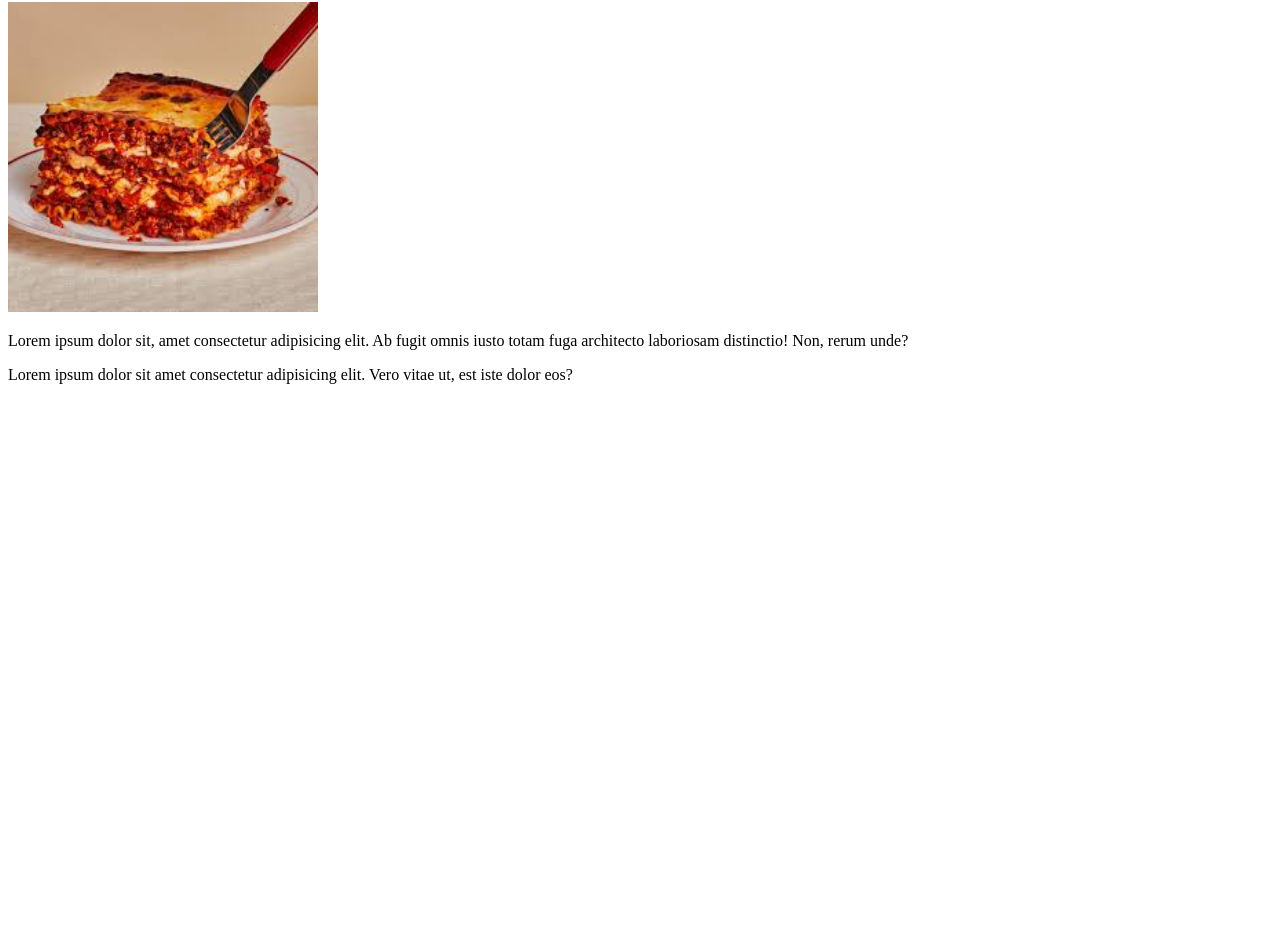
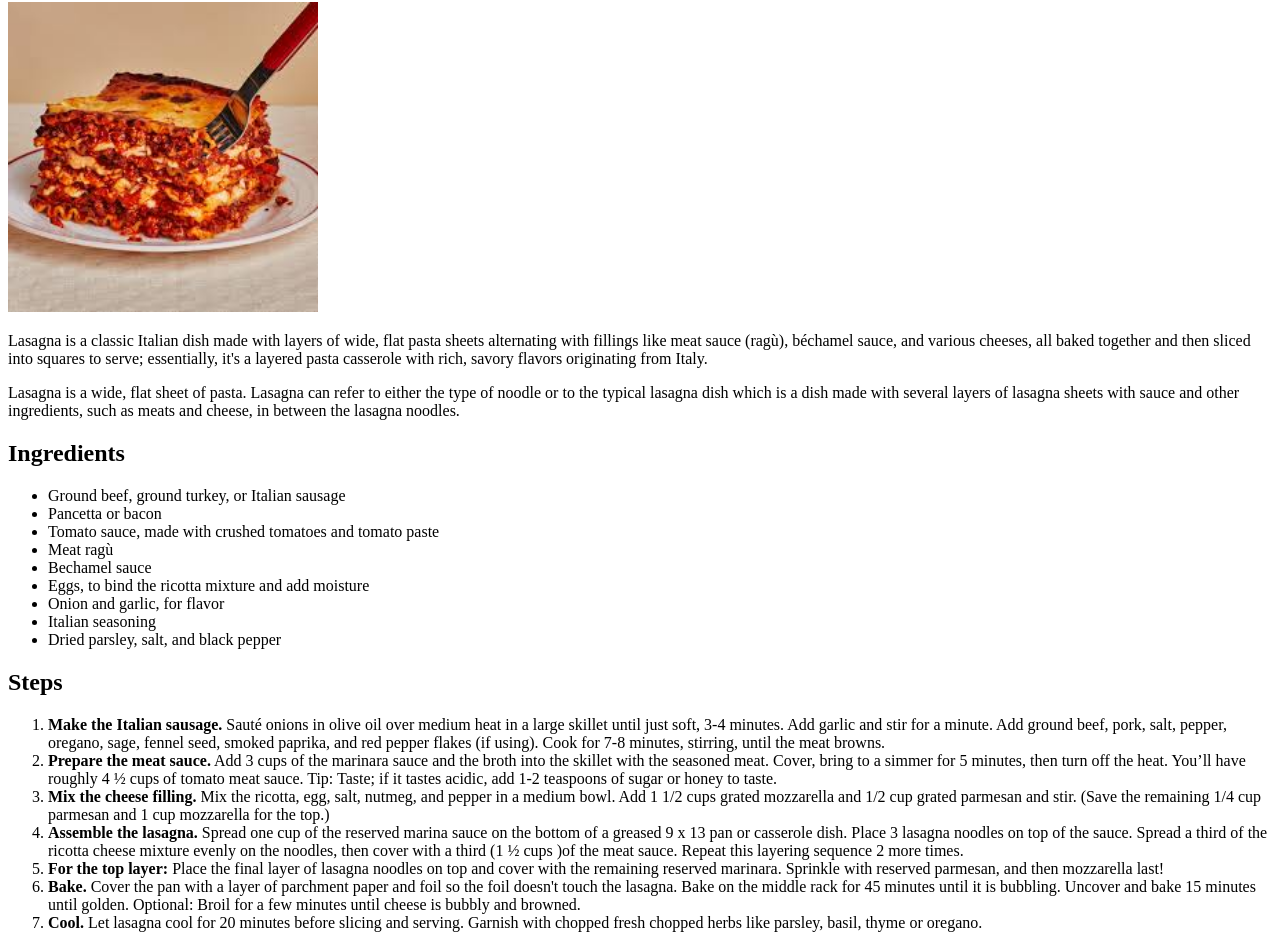
Before and after one commit to LouieAldana/odin-recipes, a plain HTML site: page recipes/lasagna.html in a window 1280 px wide. Shown: the part 104-1052 px from the top of the page. Before the commit the page ends 800 px from the top, so only its background shows below. Drawn offline with Linux system fonts and the light colour scheme.

Commit message:
Created initial recipe page content
first recipe (lasagna.html) complete. No issues.

```diff
--- a/recipes/lasagna.html
+++ b/recipes/lasagna.html
@@ -11,7 +11,40 @@
 
     <img src="/images/lasagna.jpg" alt="fork dipping into delicious lasagna" width="310" height="310">
 
-    <p>Lorem ipsum dolor sit, amet consectetur adipisicing elit. Ab fugit omnis iusto totam fuga architecto laboriosam distinctio! Non, rerum unde?</p>
+    <p>Lasagna is a classic Italian dish made with layers of wide, flat pasta sheets alternating with fillings like meat sauce (ragù), béchamel sauce, and various cheeses, all baked together and then sliced into squares to serve; essentially, it's a layered pasta casserole with rich, savory flavors originating from Italy.
+    </p>
 
-    <p>Lorem ipsum dolor sit amet consectetur adipisicing elit. Vero vitae ut, est iste dolor eos?</p>
+    <p>Lasagna is a wide, flat sheet of pasta. Lasagna can refer to either the type of noodle or to the typical lasagna dish which is a dish made with several layers of lasagna sheets with sauce and other ingredients, such as meats and cheese, in between the lasagna noodles.</p>
+
+    <h2>Ingredients</h2>
+    <ul>
+        <li>Ground beef, ground turkey, or Italian sausage</li>
+        <li>Pancetta or bacon</li>
+        <li>Tomato sauce, made with crushed tomatoes and tomato paste</li>
+        <li>Meat ragù</li>
+        <li>Bechamel sauce</li>
+        <li>Eggs, to bind the ricotta mixture and add moisture</li>
+        <li>Onion and garlic, for flavor</li>
+        <li>Italian seasoning</li>
+        <li>Dried parsley, salt, and black pepper</li>
+    </ul>
+
+    <h2>Steps</h2>
+
+    <ol>
+        <li><strong>Make the Italian sausage.</strong> Sauté onions in olive oil over medium heat in a large skillet until just soft, 3-4 minutes. Add garlic and stir for a minute. Add ground beef, pork, salt, pepper, oregano, sage, fennel seed, smoked paprika, and red pepper flakes (if using). Cook for 7-8 minutes, stirring, until the meat browns.</li>
+
+        <li><strong>Prepare the meat sauce.</strong> Add 3 cups of the marinara sauce and the broth into the skillet with the seasoned meat. Cover, bring to a simmer for 5 minutes, then turn off the heat. You’ll have roughly 4 ½ cups of tomato meat sauce. Tip: Taste; if it tastes acidic, add 1-2 teaspoons of sugar or honey to taste.
+        </li>
+
+        <li><strong>Mix the cheese filling.</strong> Mix the ricotta, egg, salt, nutmeg, and pepper in a medium bowl. Add 1 1/2 cups grated mozzarella and 1/2 cup grated parmesan and stir. (Save the remaining 1/4 cup parmesan and 1 cup mozzarella for the top.)</li>
+
+        <li><strong>Assemble the lasagna.</strong> Spread one cup of the reserved marina sauce on the bottom of a greased 9 x 13 pan or casserole dish. Place 3 lasagna noodles on top of the sauce. Spread a third of the ricotta cheese mixture evenly on the noodles, then cover with a third (1 ½ cups )of the meat sauce. Repeat this layering sequence 2 more times.</li>
+
+        <li><strong>For the top layer: </strong> Place the final layer of lasagna noodles on top and cover with the remaining reserved marinara. Sprinkle with reserved parmesan, and then mozzarella last!</li>
+
+        <li><strong>Bake.</strong> Cover the pan with a layer of parchment paper and foil so the foil doesn't touch the lasagna. Bake on the middle rack for 45 minutes until it is bubbling. Uncover and bake 15 minutes until golden. Optional: Broil for a few minutes until cheese is bubbly and browned.</li>
+
+        <li><strong>Cool.</strong> Let lasagna cool for 20 minutes before slicing and serving. Garnish with chopped fresh chopped herbs like parsley, basil, thyme or oregano.</li>
+    </ol>
 </body>
```
